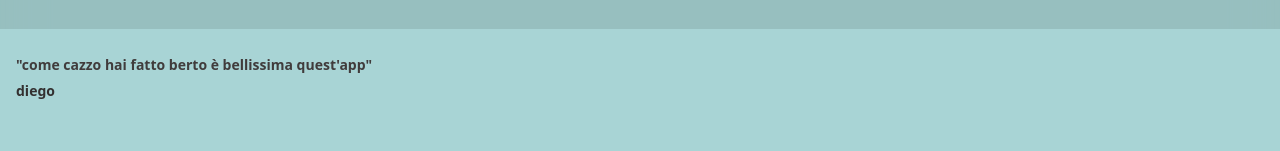
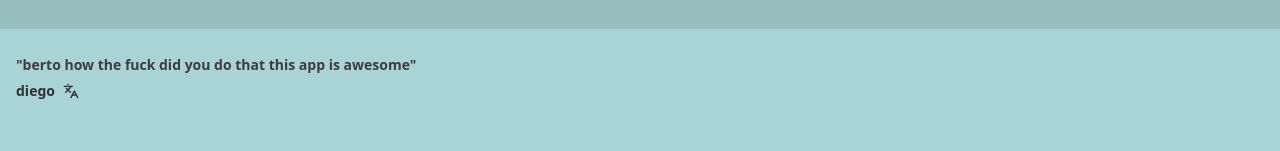
Before and after one commit to 00-berto/portfolio, a React (Vite) app: page / in a window 1280 px wide. Shown: the part 1368-1519 px from the top of the page. Built offline with nearby package versions, Linux system fonts and the light colour scheme.

Commit message:
yo imma be honest i forgot all of these changes all i know is i added translations to the quotes

```diff
--- a/src/App.tsx
+++ b/src/App.tsx
@@ -5,6 +5,7 @@ import { ArrowDownIcon } from "lucide-react";
 import AnimatedSubtitle from "@/components/AnimatedSubtitle.tsx";
 import Footer from "@/components/Footer.tsx";
 import Projects from "@/components/Projects.tsx";
+import AnimatedImage from "@/components/AnimatedImage.tsx";
 
 export default function App() {
   return (
@@ -57,12 +58,13 @@ export default function App() {
           </div>
 
           <div className="w-full h-full flex items-center justify-center">
-            <img
-              draggable={false}
-              src={"/memoji.png"}
-              alt={"berto memoji"}
-              className={"size-64 aspect-square object-cover select-none"}
-            />
+            {/*<img*/}
+            {/*  draggable={false}*/}
+            {/*  src={"/memoji.png"}*/}
+            {/*  alt={"berto memoji"}*/}
+            {/*  className={"size-64 aspect-square object-cover select-none"}*/}
+            {/*/>*/}
+            <AnimatedImage />
           </div>
 
           <div className="absolute left-0 right-0 bottom-8 items-center justify-center flex">
--- /dev/null
+++ b/src/components/AnimatedImage.tsx
@@ -0,0 +1,41 @@
+import { useEffect, useState } from "react";
+import { AnimatePresence, motion } from "motion/react";
+
+export default function AnimatedImage() {
+  const images: string[] = ["/memoji.png"];
+
+  const [currentIndex, setCurrentIndex] = useState(0);
+
+  useEffect(() => {
+    const interval = setInterval(() => {
+      setCurrentIndex((prevIndex) => (prevIndex + 1) % images.length);
+    }, 2500);
+    return () => clearInterval(interval);
+  }, [images.length]);
+
+  const variants = {
+    initial: { opacity: 0, x: 5 },
+    animate: { opacity: 1, x: 0 },
+    exit: { opacity: 0, x: -5 },
+  };
+
+  return (
+    <AnimatePresence mode="wait">
+      <motion.div
+        key={currentIndex}
+        variants={variants}
+        initial="initial"
+        animate="animate"
+        exit="exit"
+        transition={{ duration: 0.3 }}
+      >
+        <img
+          src={images[currentIndex]}
+          alt={"image"}
+          className={"size-64 aspect-square object-cover select-none"}
+          draggable={false}
+        />
+      </motion.div>
+    </AnimatePresence>
+  );
+}
--- a/src/components/AnimatedSubtitle.tsx
+++ b/src/components/AnimatedSubtitle.tsx
@@ -8,6 +8,7 @@ export default function AnimatedSubtitle() {
     "developer",
     "friend",
     "sticky note enthusiast",
+    "goated driver",
   ];
 
   const [currentIndex, setCurrentIndex] = useState(0);
--- a/src/components/Quotes.tsx
+++ b/src/components/Quotes.tsx
@@ -2,9 +2,16 @@
 
 import { useState, useEffect } from "react";
 import { AnimatePresence, motion } from "motion/react";
+import {
+  Tooltip,
+  TooltipContent,
+  TooltipTrigger,
+} from "@/components/ui/tooltip.tsx";
+import { LanguagesIcon } from "lucide-react";
 
 export interface Quote {
   content: string;
+  englishTranslation?: string;
   author: string;
 }
 
@@ -12,19 +19,34 @@ export interface Quote {
 export const friendQuotes: Quote[] = [
   {
     content: "non l'ho mai sentito però mi sembra bravo questo berto",
+    englishTranslation: "never heard of this berto dude but he seems good",
     author: "berto",
   },
   {
     content: "come cazzo hai fatto berto è bellissima quest'app",
+    englishTranslation:
+      "berto how the fuck did you do that this app is awesome",
     author: "diego",
   },
   { content: "BRAVO BERTO ❤️❤️♾️♾️♾️♾️", author: "carlotta f." },
   { content: "berto hai spaccato godo", author: "carlotta c." },
-  { content: "è fatta bene", author: "tiago" },
+  {
+    content: "è fatta bene",
+    englishTranslation: "it's pretty well made",
+    author: "tiago",
+  },
+  {
+    content:
+      "tra tutti gli amici di tiago sei il più simpatico sei il più chill",
+    englishTranslation:
+      "out of all of tiago's friends you're the best one and the chillest one",
+    author: "chiara",
+  },
 ];
 
 export default function Quotes({ quotes }: { quotes: Quote[] }) {
   const [currentIndex, setCurrentIndex] = useState(0);
+  const [preferTranslations, setPreferTranslations] = useState(true);
 
   useEffect(() => {
     const interval = setInterval(() => {
@@ -51,10 +73,30 @@ export default function Quotes({ quotes }: { quotes: Quote[] }) {
         className="flex flex-col sm:w-2/3 w-full gap-1"
       >
         <div className="font-extrabold text-foreground leading-6">
-          "{quotes[currentIndex].content}"
+          "
+          {preferTranslations
+            ? (quotes[currentIndex].englishTranslation ??
+              quotes[currentIndex].content)
+            : quotes[currentIndex].content}
+          "
         </div>
-        <div className="text-sm font-semibold text-accent-foreground">
+        <div className="text-sm font-semibold text-accent-foreground flex flex-row gap-2 items-center justify-start">
           {quotes[currentIndex].author}
+          {quotes[currentIndex].englishTranslation && (
+            <Tooltip>
+              <TooltipTrigger
+                asChild
+                onClick={() => setPreferTranslations((prev) => !prev)}
+              >
+                <LanguagesIcon className={"size-4"} />
+              </TooltipTrigger>
+              <TooltipContent>
+                {preferTranslations
+                  ? "This quote was faithfully translated. Click here to show untranslated quotes."
+                  : "This quote has an English translation. Click here to view it."}
+              </TooltipContent>
+            </Tooltip>
+          )}
         </div>
       </motion.div>
     </AnimatePresence>
--- a/src/components/icons/GithubIcon.tsx
+++ b/src/components/icons/GithubIcon.tsx
@@ -9,8 +9,8 @@ export default function GithubIcon({ className }: { className?: string }) {
       xmlns="http://www.w3.org/2000/svg"
     >
       <path
-        fill-rule="evenodd"
-        clip-rule="evenodd"
+        fillRule="evenodd"
+        clipRule="evenodd"
         d="M24.0199 0C10.7375 0 0 10.8167 0 24.1983C0 34.895 6.87988 43.9495 16.4241 47.1542C17.6174 47.3951 18.0545 46.6335 18.0545 45.9929C18.0545 45.4319 18.0151 43.509 18.0151 41.5055C11.3334 42.948 9.94198 38.6209 9.94198 38.6209C8.86818 35.8164 7.27715 35.0956 7.27715 35.0956C5.09022 33.6132 7.43645 33.6132 7.43645 33.6132C9.86233 33.7735 11.1353 36.0971 11.1353 36.0971C13.2824 39.7827 16.7422 38.7413 18.1341 38.1002C18.3328 36.5377 18.9695 35.456 19.6455 34.8552C14.3163 34.2942 8.70937 32.211 8.70937 22.9161C8.70937 20.2719 9.66321 18.1086 11.1746 16.4261C10.9361 15.8253 10.1008 13.3409 11.4135 10.0157C11.4135 10.0157 13.4417 9.3746 18.0146 12.4996C19.9725 11.9699 21.9916 11.7005 24.0199 11.6982C26.048 11.6982 28.1154 11.979 30.0246 12.4996C34.5981 9.3746 36.6262 10.0157 36.6262 10.0157C37.9389 13.3409 37.1031 15.8253 36.8646 16.4261C38.4158 18.1086 39.3303 20.2719 39.3303 22.9161C39.3303 32.211 33.7234 34.2539 28.3544 34.8552C29.2296 35.6163 29.9848 37.0583 29.9848 39.3421C29.9848 42.5871 29.9454 45.1915 29.9454 45.9924C29.9454 46.6335 30.383 47.3951 31.5758 47.1547C41.12 43.9491 47.9999 34.895 47.9999 24.1983C48.0392 10.8167 37.2624 0 24.0199 0Z"
         fill="currentColor"
       />
```
Also changed, not shown: src/components/icons/InstagramIcon.tsx (+1 -1 lines), public/osu.txt (added).
